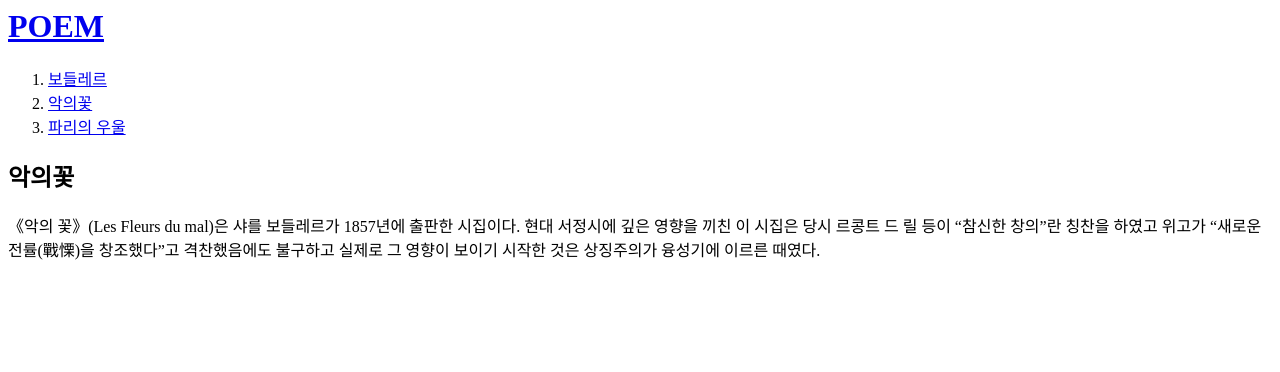
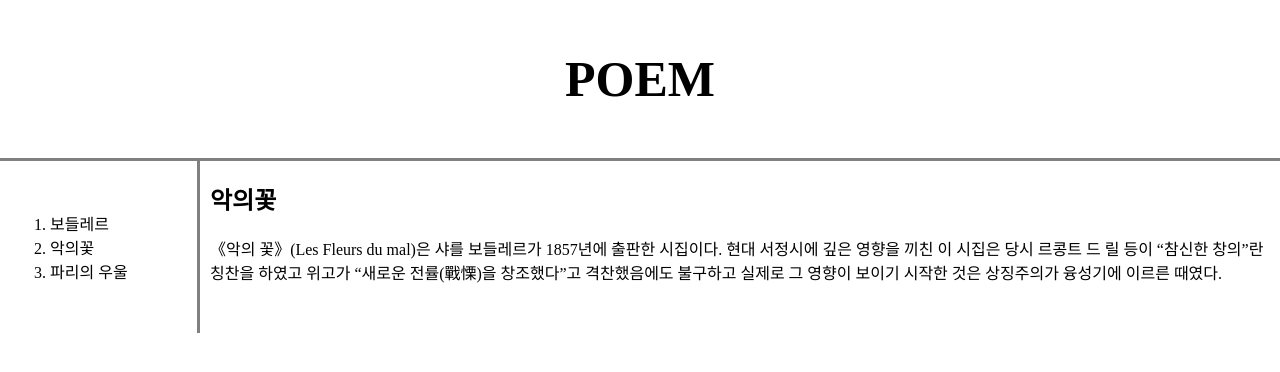
Before and after one commit to heejeen-choi/nafla_guest_book, a plain HTML site: page 2.html in a window 1280 px wide. Drawn offline with Linux system fonts and the light colour scheme.

Commit message:
second commit

```diff
--- a/2.html
+++ b/2.html
@@ -2,17 +2,49 @@
 <head>
   <title>WEB - 악의꽃</title>
   <meta charset="utf-8">
+  <style>
+    body{
+      margin: 0;
+    }
+    a{
+      text-decoration: none;
+      color: black;
+    }
+    h1{
+      font-size:50px;
+      text-align: center;
+      border-bottom:3px solid gray;
+      margin: 0;
+      padding:50px
+    }
+    ol{
+      padding:50px;
+      border-right: 3px solid gray;
+      margin:0;
+    }
+    #grid{
+      display: grid;
+      grid-template-columns: 200px 1fr;
+    }
+    #article{
+      padding-left: 10px;
+    }
+  </style>
 </head>
 <body>
   <h1><a href="index.html">POEM</a></h1>
+  <div id="grid">
     <ol>
       <li><a href="1.html">보들레르</a></li>
       <li><a href="2.html">악의꽃</a></li>
       <li><a href="3.html">파리의 우울</a></li>
     </ol>
+    <div id="article">
       <h2>악의꽃</h2>
       <p>
         《악의 꽃》(Les Fleurs du mal)은 샤를 보들레르가 1857년에 출판한 시집이다. 현대 서정시에 깊은 영향을 끼친 이 시집은 당시 르콩트 드 릴 등이 “참신한 창의”란 칭찬을 하였고 위고가 “새로운 전률(戰慄)을 창조했다”고 격찬했음에도 불구하고 실제로 그 영향이 보이기 시작한 것은 상징주의가 융성기에 이르른 때였다.
       </p>
+    </div>
+  </div>
 </body>
 </html>
```
Also changed, not shown: 1.html (+7 -5 lines), 3.html (+30 -0 lines), mediaquery.html (added, +22 -0 lines). Lines whose indentation alone changed are shown as unchanged.
